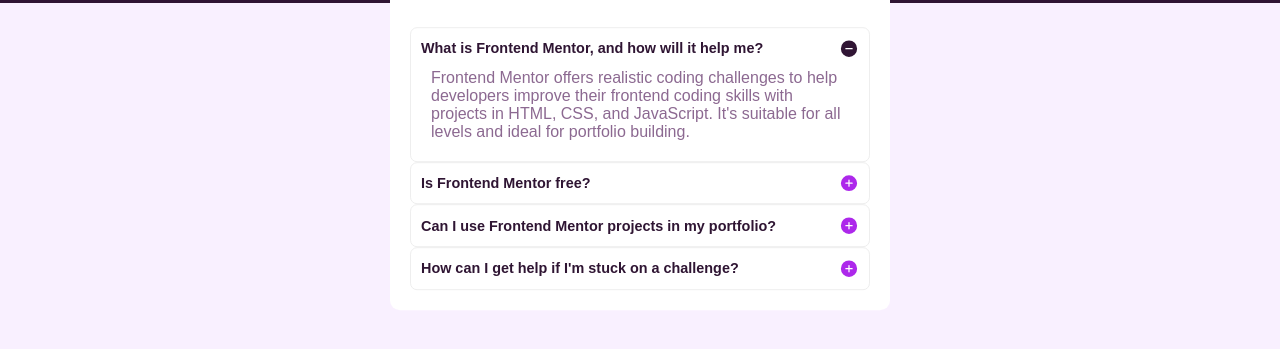
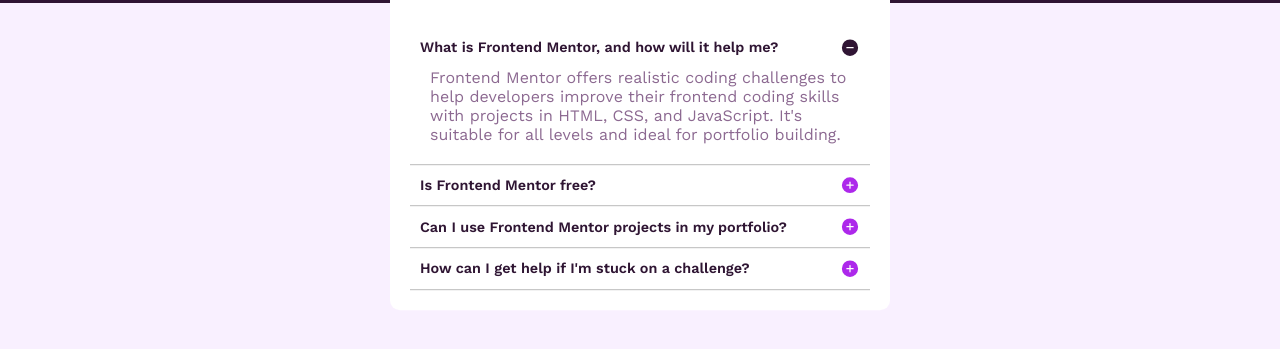
Before and after one commit to 111SkaSkaSka111/Frontend-Mentor-FAQ-accordion, a plain HTML site: page index.html in a window 1280 px wide. Shown: the part 277-626 px from the top of the page. Drawn offline with nearby package versions, Linux system fonts and the light colour scheme.

Commit message:
change accordion

```diff
--- a/assets/css/style.css
+++ b/assets/css/style.css
@@ -1,10 +1,10 @@
+@import url("https://fonts.googleapis.com/css2?family=Work+Sans:wght@400;600;700&display=swap");
+
 * {
     padding: 0;
     margin: 0;
     box-sizing: border-box;
 }
-
-@import url("https://fonts.googleapis.com/css2?family=Work+Sans:wght@400;600;700&display=swap");
 
 :root {
     --White: hsl(0, 0%, 100%);
@@ -45,9 +45,12 @@ body {
 }
 
 .accordion-item {
-    border: 1px solid #eee;
-    border-radius: 7px;
+    border-bottom: 1px solid #bbb;
     padding: 10px;
+}
+
+.accordion-item.active .accordion-content {
+    /* display: block; */
 }
 
 .accordion-header {
--- a/assets/js/script.js
+++ b/assets/js/script.js
@@ -1,72 +1,69 @@
+//  -----USE CSS----- \\
 // document.addEventListener("DOMContentLoaded", function () {
 //     const accordion = document.querySelector(".accordion");
+//     const allAccordionItems = accordion.querySelectorAll(".accordion-item");
 
 //     accordion.addEventListener("click", function (event) {
 //         const header = event.target.closest(".accordion-header");
 
 //         if (header) {
 //             const item = header.closest(".accordion-item");
-//             const isOpen = item.classList.contains("active");
 
 //             // Menutup semua accordion yang terbuka sebelumnya
-//             const allAccordionItems = accordion.querySelectorAll(".accordion-item");
 //             allAccordionItems.forEach((otherItem) => {
 //                 if (otherItem !== item && otherItem.classList.contains("active")) {
 //                     otherItem.classList.remove("active");
-//                     otherItem.querySelector(".accordion-content").style.display = "none";
-//                     otherItem.querySelector(".accordion-icon").src = "assets/images/icon-plus.svg";
 //                 }
 //             });
 
-//             // Toggle kelas dan tampilkan/sembunyikan konten pada accordion saat ini
-//             item.classList.toggle("active", !isOpen);
-//             const content = item.querySelector(".accordion-content");
-//             content.style.display = !isOpen ? "block" : "none";
-
-//             // Ubah gambar pada accordion saat ini
-//             const icon = item.querySelector(".accordion-icon");
-//             icon.src = isOpen ? "assets/images/icon-plus.svg" : "assets/images/icon-minus.svg";
+//             // Menambahkan atau menghapus kelas "active" pada accordion-item yang diklik
+//             item.classList.toggle("active");
 //         }
 //     });
 // });
 
+//----- USE JS ONLY ----- \\
+// Menunggu hingga seluruh dokumen HTML selesai dimuat sebelum menjalankan kode JavaScript
 document.addEventListener("DOMContentLoaded", function () {
+    // Mengambil referensi dari elemen dengan kelas "accordion"
     const accordion = document.querySelector(".accordion");
 
-    // Mengambil referensi dari semua item accordion
+    // Mengambil referensi dari semua elemen dengan kelas "accordion-item" di dalam elemen "accordion"
     const allAccordionItems = accordion.querySelectorAll(".accordion-item");
 
-    // Membuka accordion pertama
+    // Membuka accordion pertama secara otomatis
     const firstAccordionItem = allAccordionItems[0];
-    firstAccordionItem.classList.add("active");
+    firstAccordionItem.classList.add("active"); // Menambahkan kelas "active" pada elemen pertama
     const firstAccordionContent = firstAccordionItem.querySelector(".accordion-content");
-    firstAccordionContent.style.display = "block";
+    firstAccordionContent.style.display = "block"; // Menampilkan konten pada elemen pertama
     const firstAccordionIcon = firstAccordionItem.querySelector(".accordion-icon");
-    firstAccordionIcon.src = "assets/images/icon-minus.svg";
+    firstAccordionIcon.src = "assets/images/icon-minus.svg"; // Mengganti gambar ikon pada elemen pertama
 
-    // Menambahkan event listener pada accordion
+    // Menambahkan event listener untuk menanggapi klik pada elemen "accordion"
     accordion.addEventListener("click", function (event) {
+        // Mengambil referensi dari elemen yang merupakan ancestor dari target dengan kelas "accordion-header"
         const header = event.target.closest(".accordion-header");
 
         if (header) {
+            // Mengambil referensi dari elemen "accordion-item" terdekat yang mengandung elemen "header"
             const item = header.closest(".accordion-item");
             const isOpen = item.classList.contains("active");
 
-            // Menutup semua accordion yang terbuka sebelumnya
+            // Menutup semua elemen "accordion-item" yang terbuka sebelumnya
             allAccordionItems.forEach((otherItem) => {
                 if (otherItem !== item && otherItem.classList.contains("active")) {
-                    otherItem.classList.remove("active");
-                    otherItem.querySelector(".accordion-content").style.display = "none";
-                    otherItem.querySelector(".accordion-icon").src = "assets/images/icon-plus.svg";
+                    otherItem.classList.remove("active"); // Menghapus kelas "active" dari elemen lain
+                    otherItem.querySelector(".accordion-content").style.display = "none"; // Menyembunyikan konten dari elemen lain
+                    otherItem.querySelector(".accordion-icon").src = "assets/images/icon-plus.svg"; // Mengganti gambar ikon dari elemen lain
                 }
             });
 
-            // Toggle kelas dan tampilkan/sembunyikan konten pada accordion saat ini
+            // Mengganti status kelas dan menampilkan/menyembunyikan konten pada elemen "accordion-item" yang diklik
             item.classList.toggle("active", !isOpen);
             const content = item.querySelector(".accordion-content");
             content.style.display = !isOpen ? "block" : "none";
 
-            // Ubah gambar pada accordion saat ini
+            // Mengganti gambar ikon pada elemen "accordion-item" yang diklik
             const icon = item.querySelector(".accordion-icon");
             icon.src = isOpen ? "assets/images/icon-plus.svg" : "assets/images/icon-minus.svg";
         }
--- a/index.html
+++ b/index.html
@@ -20,7 +20,7 @@
                     <h1>FAQs</h1>
                 </div>
                 <div class="accordion">
-                    <div class="accordion-item">
+                    <div class="accordion-item active">
                         <div class="accordion-header">
                             <p>What is Frontend Mentor, and how will it help me?</p>
                             <img class="accordion-icon" src="assets/images/icon-plus.svg" alt="" />
```
